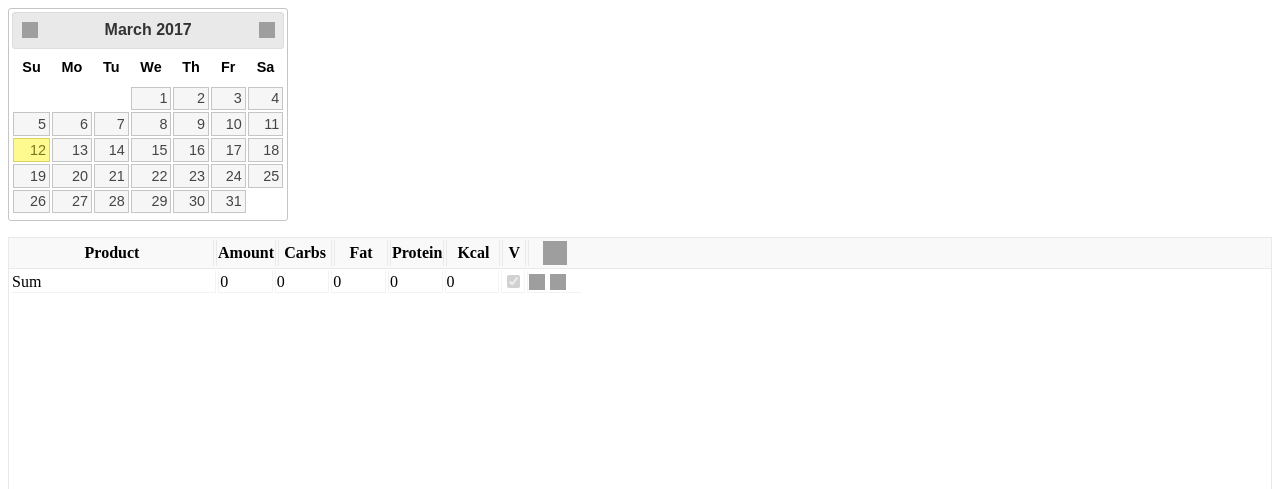
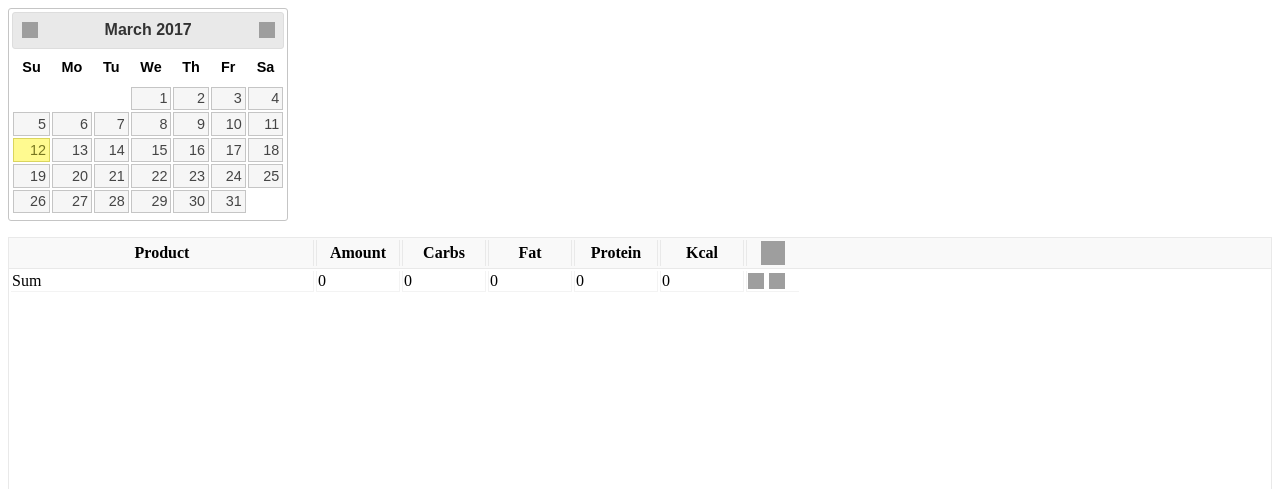
Before and after one commit to 11karolw11/ddiet, a Django app: page / in a window 1280 px wide. Shown: the top 489 px of the page. Run offline with Django 3.2, Linux system fonts and the light colour scheme; data that the repository does not hold is empty; some libraries are stand-ins or nearby versions; grey boxes are pictures that could not be loaded.

Commit message:
Fixed getting products from date. Removed 'valueable' field from grid

```diff
--- a/ddiet/daytable.py
+++ b/ddiet/daytable.py
@@ -11,7 +11,7 @@ class DayTable():
         self.date = date
 
     def get_products(self):
-        products = models.ProductData.objects.filter(eat_date__gte=self.date).values('product', 'amount')
+        products = models.ProductData.objects.filter(eat_date=self.date).values('product', 'amount')
         js_products = []
         for row in products:
             product = models.Product.objects.get(pk=row['product'])
@@ -21,8 +21,7 @@ class DayTable():
                      'Carbs'   :  str(product.carbs * amount / 100.0),
                      'Fat'     :  str(product.fat * amount / 100.0),
                      'Protein' :  str(product.protein * amount / 100.0),
-                     'Kcal'    :  str((amount / 100.0) * (4 * product.carbs + 9 * product.fat + 4 * product.protein)),
-                     'Valuable':  "true"}
+                     'Kcal'    :  str((amount / 100.0) * (4 * product.carbs + 9 * product.fat + 4 * product.protein))}
             js_products.append(js_pr)
         #todo sum in different structure, use queries instead of manual sum
         js_sum = {'Product' : 'Sum',
@@ -30,7 +29,6 @@ class DayTable():
                   'Carbs'   : str(sum(float(p['Carbs']) for p in js_products)),
                   'Fat'     : str(sum(float(p['Fat']) for p in js_products)),
                   'Protein' : str(sum(float(p['Protein']) for p in js_products)),
-                  'Kcal'    : str(sum(int(float(p['Kcal'])) for p in js_products)),
-                  'Valuable':  "false"}
+                  'Kcal'    : str(sum(int(float(p['Kcal'])) for p in js_products))}
         js_products.append(js_sum)
         return json.dumps(js_products, cls=DjangoJSONEncoder)
--- a/ddiet/templates/ddiet/index.html
+++ b/ddiet/templates/ddiet/index.html
@@ -75,6 +75,8 @@
             sorting: true,
             paging: true,
 
+            pageButtonCount: 7,
+
             onItemInserting: function(args) {
                 function updateArgs(result) {
                     args.item.Carbs = result.Carbs
@@ -90,13 +92,12 @@
             data: day_products,
 
             fields: [
-                { name: "Product", type: "autocompleteField", width: 200, validate: "required" },
-                { name: "Amount", type: "number", width: 50 },
-                { name: "Carbs", type: "number", width: 50, inserting: false },
-                { name: "Fat", type: "number", width: 50, inserting: false},
-                { name: "Protein", type: "number", width: 50, inserting: false},
-                { name: "Kcal", type: "number", width: 50, inserting: false},
-                { name: "Valuable", type: "checkbox", title: "V", width: 20},
+                { name: "Product", type: "autocompleteField", width: 300, validate: "required" },
+                { name: "Amount", type: "number", width: 80 },
+                { name: "Carbs", type: "number", width: 80, inserting: false, editing: false },
+                { name: "Fat", type: "number", width: 80, inserting: false, editing: false},
+                { name: "Protein", type: "number", width: 80, inserting: false, editing: false},
+                { name: "Kcal", type: "number", width: 80, inserting: false, editing: false},
                 { type: "control" }
             ]
         });
```
Also changed, not shown: ddiet/products.py (+4 -4 lines).
